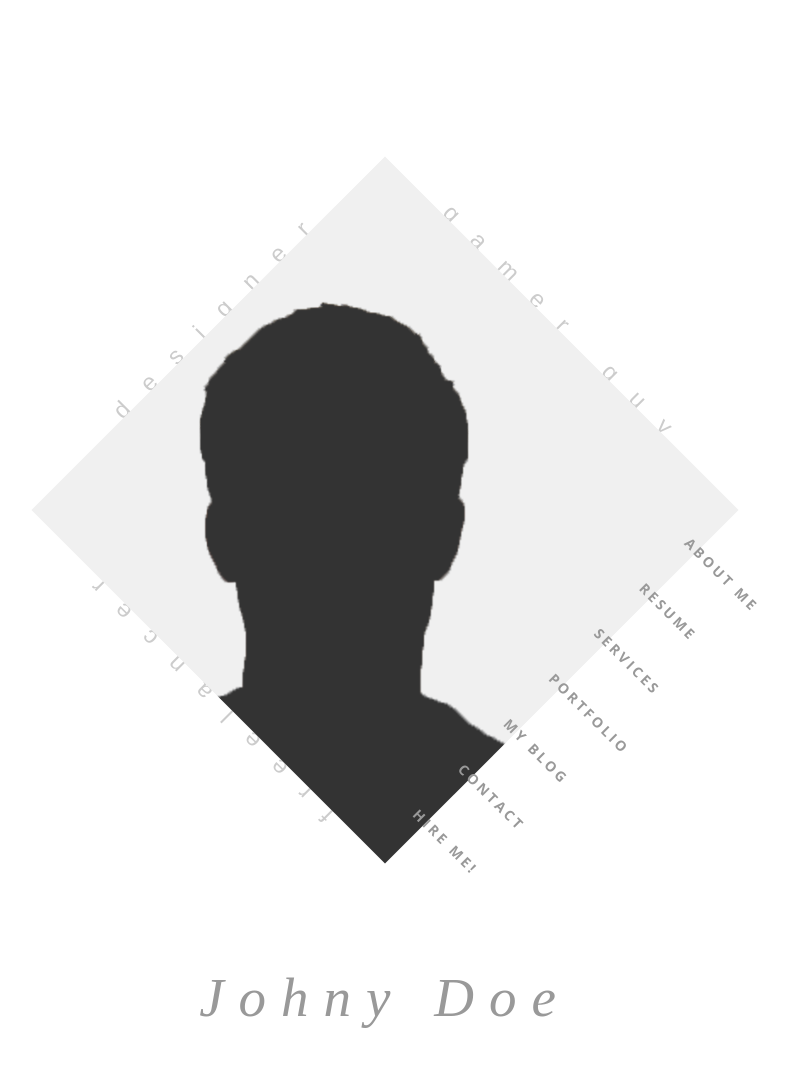
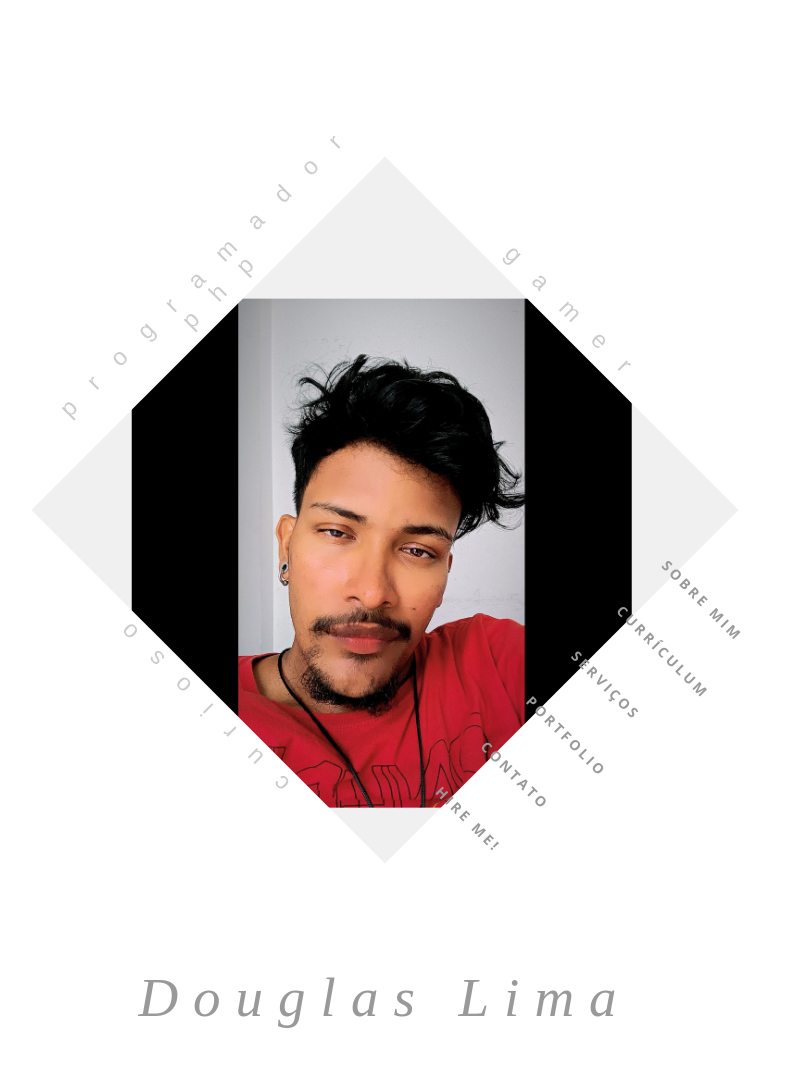
Before and after one commit to DouglasLimaPereira/DouglasLimaPereira.github.io, a plain HTML site: page index.html in a window 1280 px wide. Shown: the whole page, without its empty margins (255-1043 px from the left). Drawn offline with nearby package versions, Linux system fonts and the light colour scheme; files whose address does not match are found by name; a web font is replaced by a local one.

Commit message:
Implementação apresentação

```diff
--- a/css/style.css
+++ b/css/style.css
@@ -519,6 +519,7 @@ body.section-show .transition-mask:before{
 .front-person-titles > .t1{
 	left:5px;
 	bottom:0;
+	left: -10px;
 	-webkit-transform:rotate(-90deg) translateY(-100%);
 	-moz-transform:rotate(-90deg) translateY(-100%);
 	-ms-transform:rotate(-90deg) translateY(-100%);
@@ -533,6 +534,7 @@ body.section-show .transition-mask:before{
 .front-person-titles > .t2{
 	top:5px;
 	left:0;
+	top: -10px;
 	-webkit-transform:translateY(-100%);
 	-moz-transform:translateY(-100%);
 	-ms-transform:translateY(-100%);
@@ -541,7 +543,7 @@ body.section-show .transition-mask:before{
 }
 .front-person-titles > .t3{
 	left:0;
-	bottom:5px;
+	bottom:-5px;
 	-webkit-transform:translateY(100%) rotate(180deg);
 	-moz-transform:translateY(100%) rotate(180deg);
 	-ms-transform:translateY(100%) rotate(180deg);
--- a/index.html
+++ b/index.html
@@ -51,98 +51,73 @@
 			<section class='front-section' >
 
 				<div class='container' >
-
-
 					<div class='transition-mask' ></div>
-
-
 					<div class='front-person-img' >
-
 						<!--person's image-->
-						<img src='img/man1.png' alt='Symp' >
+						<img src='img/man1.jpg' alt='Symp' >
 						<!--/person's image-->
-
 					</div>
-
 					<!--person's titles-->
 					<div class='front-person-titles' >
-
 						<!--title1-->
 						<span class='t1' >
-							Designer
+							Programador PHP
 						</span>
 						<!--/title1-->
-
 						<!--title2-->
 						<span class='t2' >
-							Gamer guy
+							Gamer
 						</span>
 						<!--/title2-->
-
 						<!--title3-->
-						<span class='t3' >
-							Freelancer
+						<span class='t3 mb-2' >
+							Curioso
 						</span>
 						<!--/title3-->
-
 					</div>
 					<!--/person's titles-->
-
 					<nav class='front-person-links' >
-
 						<!--
 							navigation links, data-section attribute points towards the section with id to be opened.
 						-->
-
 						<ul>
-
 							<li>
-								<a href='#' data-section='about' >About Me</a>
+								<a href='#' data-section='about' >Sobre mim</a>
 							</li>
 
 							<li>
-								<a href='#' data-section='resume' >Resume</a>
+								<a href='#' data-section='resume' >Currículum</a>
 							</li>
 
 							<li>
-								<a href='#' data-section='services' >Services</a>
+								<a href='#' data-section='services' >Serviços</a>
 							</li>
 
 							<li>
 								<a href='#' data-section='portfolio' >Portfolio</a>
 							</li>
 
+							<!-- <li>
+								<a href='#' data-section='blog' >My Blog</a>
+							</li> -->
+
 							<li>
-								<a href='#' data-section='blog' >My Blog</a>
-							</li>
-
-							<li>
-								<a href='#' data-section='contact' >Contact</a>
+								<a href='#' data-section='contact' >Contato</a>
 							</li>
 
 							<li>
 								<a href='#' >Hire Me!</a>
 							</li>
-
 						</ul>
-
 					</nav>
 
-
-
 					<div class='front-heading text-center' >
 
 						<h2>
-							Johny Doe
+							Douglas Lima
 						</h2>
-
-
-
 					</div>
-
-
 				</div>
-
 			</section>
 			<!--=============================================================================
 				/Front Section
@@ -152,70 +127,51 @@
 				About Section
 			===============================================================================-->
 			<section id='about' class='about-section section' >
-
 				<div class='basic-info section-block' >
-
 					<div class='container' >
-
 						<div class='section-header text-center' >
-
-							<h2>Basic Info About Me</h2>
-
+							<h2>Informações básica sobre mim</h2>
 							<!--divider-->
 							<div class='divider-draft center' ></div>
 							<!--/divider-->
-
-
-						</div>
-
+						</div>
 						<div class='row' >
-
 							<div class='col-md-4' >
 								<div class='about-person-img' >
-
-									<img src='img/man2.png' alt='symp'>
-
-								</div>
-
-							</div>
-
-
+									<img src='img/man1.jpg' alt='symp'>
+								</div>
+							</div>
 							<div class='col-md-8 about-info' >
-
-
-
-
 								<p>
 									Lorem ipsum dolor sit amet, in quodsi vulputate pro. Ius illum vocent mediocritatem an, cum dicta iriure at. Ubique maluisset vel te, his dico vituperata ut. Pro ei phaedrum maluisset. Ex audire suavitate has, ei quodsi tacimates sapientem sed, pri zril ubique ut. Te cum tation munere noluisse. Enim torquatos ne pri, eum mollis salutandi corrumpit et, fugit apeirian duo ad. Ad oportere voluptatibus nec, sea ei civibus praesent. At timeam expetenda inciderint has. Invidunt constituto ne per, paulo omnium quaerendum his eu, cu congue consul cetero cum. Solet honestatis et eum. Lorem ipsum dolor sit amet, in quodsi vulputate pro. Ius illum vocent mediocritatem an, cum dicta iriure at. Ubique maluisset vel te, his dico vituperata ut. Pro ei phaedrum maluisset. Ex audire suavitate has, ei quodsi tacimates sapientem sed, pri zril ubique ut. Te cum tation munere noluisse. Enim torquatos ne pri, eum mollis salutandi corrumpit et, fugit apeirian duo ad.
 								</p>
 
 								<div class='clearfix' ></div>
 
-
 								<ul class='info-list' >
 
 									<li>
 										<div class='inner' >
 											<h4>Name</h4>
-											<p>Johny Doe</p>
+											<p>Douglas de Lima Pereira</p>
 										</div>
 									</li>
 									<li>
 										<div class='inner' >
 											<h4>Age</h4>
-											<p>24 Years</p>
-										</div>
-									</li>
-									<li>
-										<div class='inner' >
+											<p>24 Anos</p>
+										</div>
+									</li>
+									<!-- <li> -->
+										<!-- <div class='inner' >
 											<h4>Website</h4>
 											<p>example.com</p>
-										</div>
-									</li>
+										</div> -->
+									<!-- </li> -->
 									<li>
 										<div class='inner' >
-											<h4>Hometown</h4>
-											<p>Dokri</p>
+											<h4>Cidade Natal</h4>
+											<p>Sobral/CE</p>
 										</div>
 									</li>
 
```
Also changed, not shown: img/man1.jpg (added).
